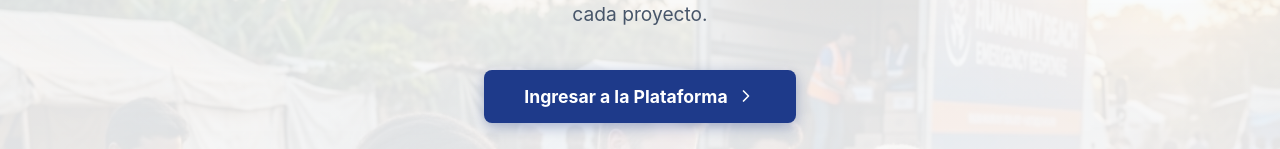
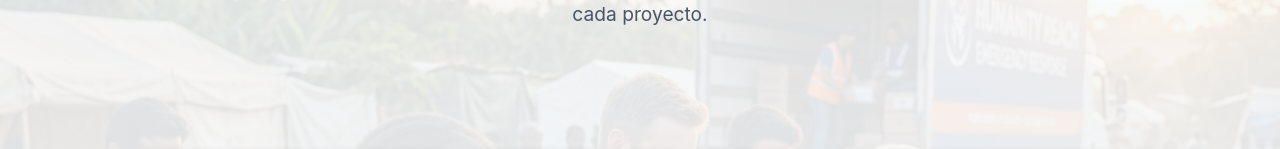
Before and after one commit to enoc31/MATEO, a React (Vite) app: page / in a window 1280 px wide. Shown: the part 398-547 px from the top of the page. Built offline with nearby package versions, Linux system fonts and the light colour scheme; no server answers.

Commit message:
style(landing): remove Ingresar a la Plataforma button from hero section

```diff
--- a/src/features/landing/LandingPage.tsx
+++ b/src/features/landing/LandingPage.tsx
@@ -15,7 +15,6 @@ import {
   ArrowRightLeft,
   CalendarDays,
   UserCheck,
-  ChevronRight,
 } from 'lucide-react';
 
 const modules = [
@@ -217,25 +216,6 @@ export const LandingPage: React.FC = () => {
             MATEO es la plataforma integral de gestión humanitaria diseñada para ONGs. Controla
             presupuestos, audita gastos y asegura la transparencia financiera en cada proyecto.
           </p>
-          <button
-            onClick={() => navigate('/login')}
-            style={{
-              padding: '1rem 2.5rem',
-              backgroundColor: '#1e3a8a',
-              color: 'white',
-              border: 'none',
-              borderRadius: '8px',
-              fontWeight: 700,
-              fontSize: '1.1rem',
-              cursor: 'pointer',
-              boxShadow: '0 4px 14px rgba(30, 58, 138, 0.35)',
-              display: 'inline-flex',
-              alignItems: 'center',
-              gap: '0.5rem',
-            }}
-          >
-            Ingresar a la Plataforma <ChevronRight size={20} />
-          </button>
         </section>
 
         {/* Pilares */}
```
